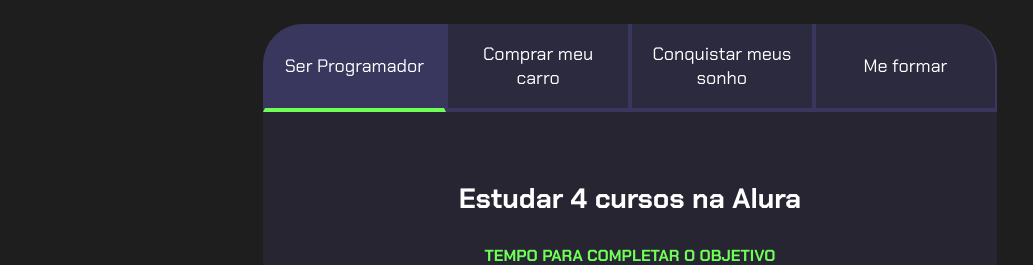
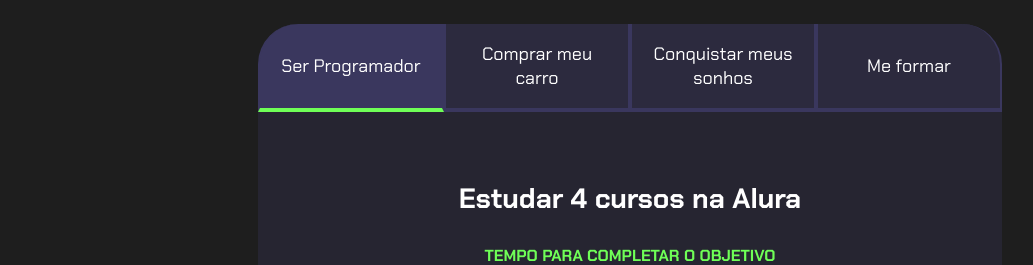
Before and after one commit to joaovitormr/projeto1trimestre, a plain HTML site: page index.html in a window 1280 px wide. Shown: the part 79-344 px from the top of the page, without its empty margins (10-1043 px from the left). Drawn offline with Linux system fonts and the light colour scheme.

Commit message:
continuação

```diff
--- a/index.html
+++ b/index.html
@@ -15,7 +15,7 @@
             <div class="botoes">
                 <button class="botao ativo">Ser Programador</button>
                 <button class="botao">Comprar meu carro</button>
-                <button class="botao">Conquistar meus sonho</button>
+                <button class="botao">Conquistar meus sonhos</button>
                 <button class="botao">Me formar</button>
             </div>
             <div class="abas-textos">
```
